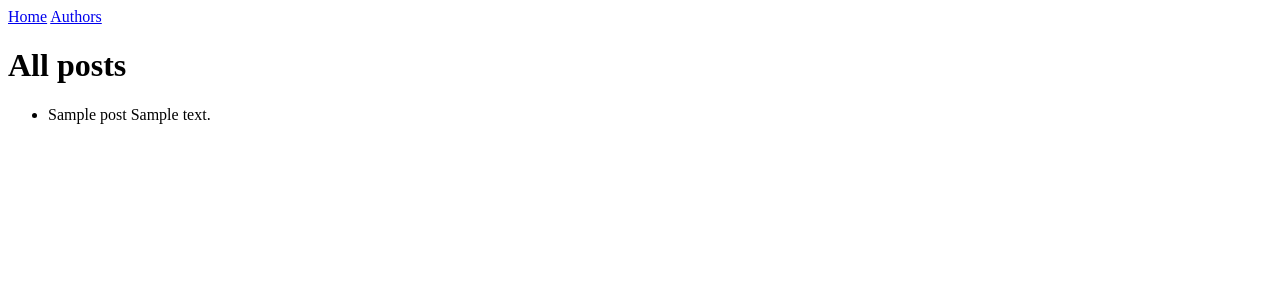
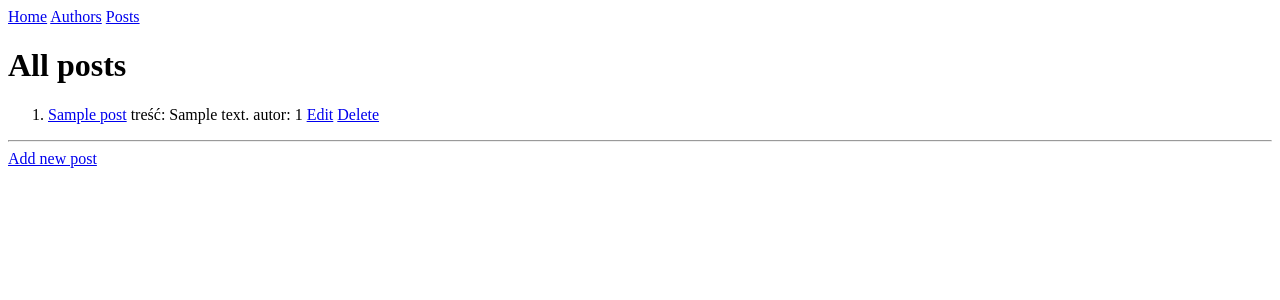
Before and after one commit to martynaj2/firstapp, a Rails app: page /posts in a window 1280 px wide. Shown: the top 300 px of the page. Run offline with Rails 7, Linux system fonts and the light colour scheme; tables that the repository leaves empty hold one stand-in row (values such as "Sample post").

Commit message:
[add] post views

```diff
--- a/app/controllers/posts_controller.rb
+++ b/app/controllers/posts_controller.rb
@@ -8,4 +8,53 @@ class PostsController < ApplicationController
     @posts = Post.all
   end
 
+  def show
+    @post = Post.find(params[:id])
+  end
+
+  def new
+    @post = Post.new
+  end
+
+  def edit
+    @post = Post.find(params[:id])
+  end
+
+
+  def update
+    @post = Post.find(params[:id])
+      if @post.update(post_params)
+        redirect_to posts_path,  notice: 'Post was updated'
+      else
+        render :edit
+      end
+  end
+
+
+  def create
+    @post = Post.new(post_params)
+      if @post.save
+        redirect_to posts_path, notice: 'Post created'
+      else
+        render :new
+      end
+  end
+
+  def destroy
+    post = Post.find(params[:id])
+    if post.destroy
+      redirect_to posts_path, notice: 'Post was deleted'
+    else
+      redirect_to posts_path, alert: 'Error'
+    end
+  end
+
+
+
+  private
+
+  def post_params
+      params.require(:post).permit(:title, :content, :autor_id)
+  end
+
 end
--- a/app/models/post.rb
+++ b/app/models/post.rb
@@ -8,6 +8,9 @@ class Post < ActiveRecord::Base
 
   belongs_to :autor
 
+  def post_title
+    "#{title}"
+  end
   # has_many :autor_posts
   # has_many :autors, through: :autor_posts
   # before_create :annotate_autor
--- a/app/views/autors/index.html.erb
+++ b/app/views/autors/index.html.erb
@@ -13,4 +13,3 @@
 </ul>
 <hr />
 <%= link_to 'new author', new_autor_path %>
-</ul>
--- a/app/views/layouts/partials/_navbar.erb
+++ b/app/views/layouts/partials/_navbar.erb
@@ -1,4 +1,5 @@
 <div>
   <%= link_to 'Home', root_path %>
   <%= link_to 'Authors', autors_path %>
+  <%= link_to 'Posts', posts_path %>
 </div>
--- /dev/null
+++ b/app/views/posts/edit.html.erb
@@ -0,0 +1,3 @@
+<h1> Edit post </h1>
+
+<%= render 'form' %>
--- a/app/views/posts/index.html.erb
+++ b/app/views/posts/index.html.erb
@@ -1,9 +1,14 @@
 <h1> All posts </h1>
 
-<ul>
+<ol>
   <% @posts.each do |post| %>
     <li>
-     <%= "#{post.title} #{post.content}" %>
+     <%= link_to post.post_title, post_path(id: post.id) %>
+     <%= "treść: #{post.content} autor: #{post.autor_id}" %>
+     <%= link_to 'Edit', edit_post_path(id: post.id) %>
+     <%= link_to 'Delete', post_path(id: post.id), method: :delete, data: { confirm: 'Are you sure?' } %>
     </li>
  <% end %>
-</ul>
+</ol>
+<hr />
+<%= link_to 'Add new post', new_post_path %>
--- /dev/null
+++ b/app/views/posts/new.html.erb
@@ -0,0 +1,3 @@
+<h1>Add new post</h1>
+
+<%= render 'form' %>
```
Also changed, not shown: app/views/posts/_form.erb (added, +23 -0 lines), app/views/posts/show.html.erb (added, +24 -0 lines).
